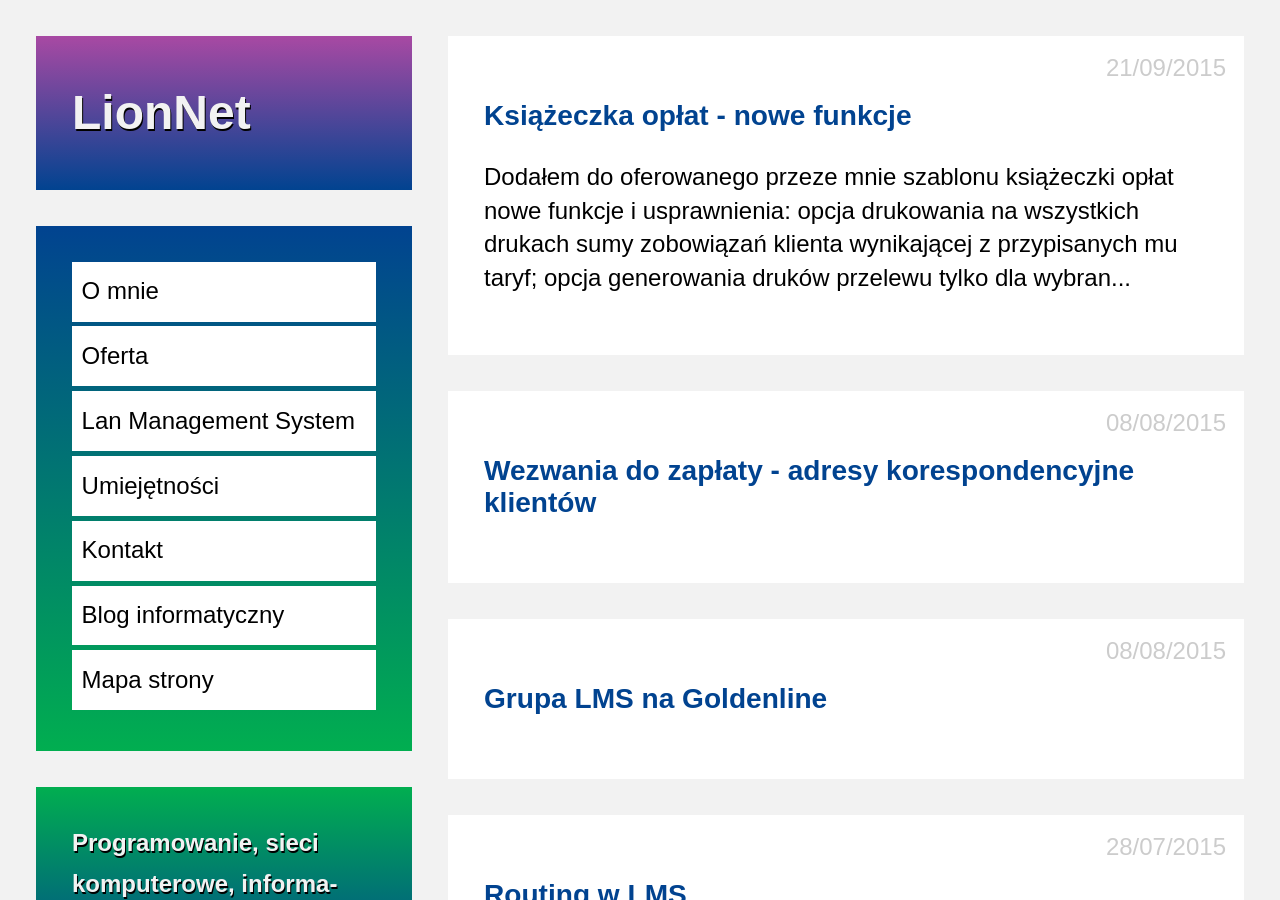
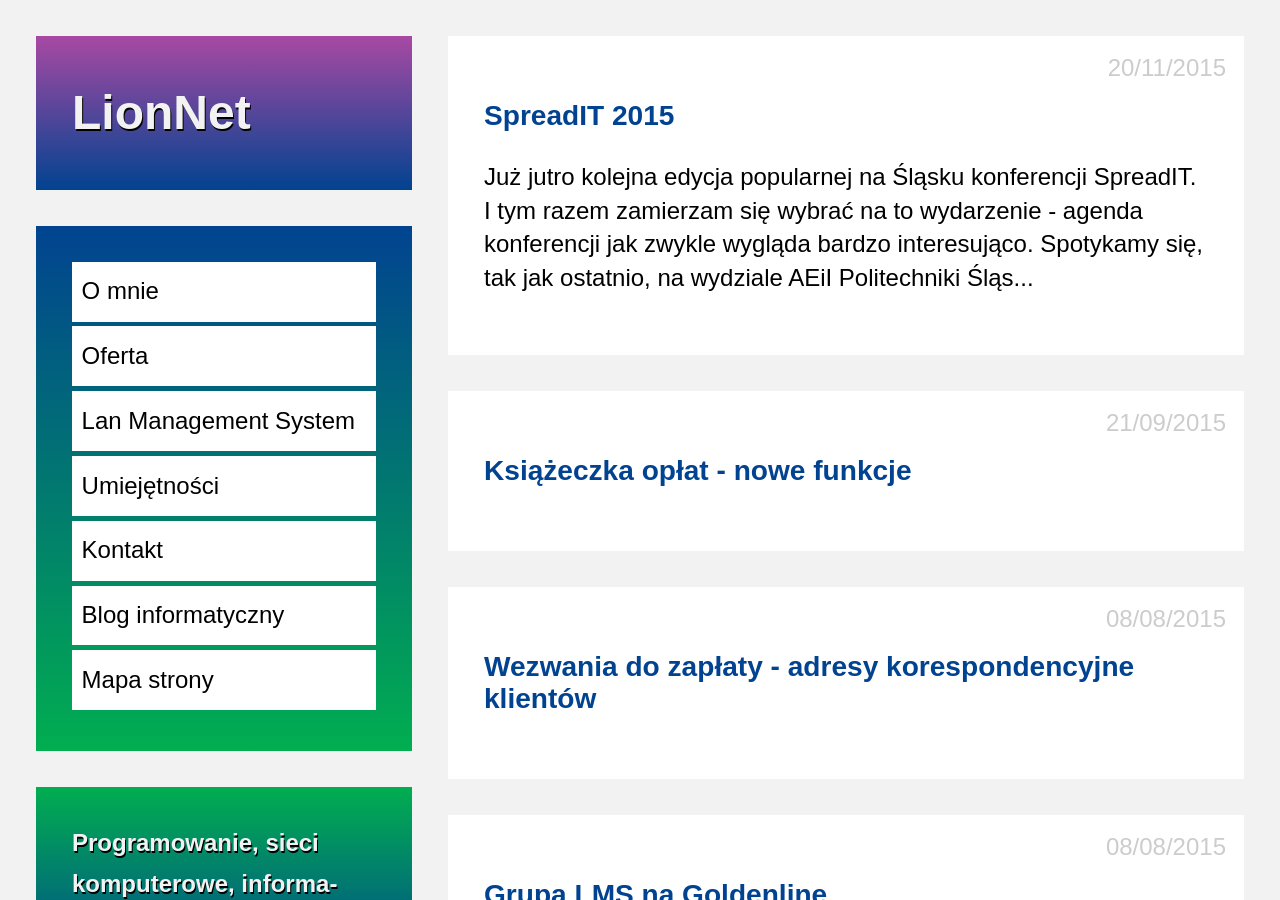
Before and after one commit to maciejlew/maciejlew.github.io, a Jekyll site: the page built from pages/blog.md, in a window 1280 px wide and 900 px high. Built offline with Jekyll 4.4.1, drawn with Linux system fonts in a browser that asks for light colours.

Commit message:
Adds post 'SpreadIT 2015'

```diff
--- /dev/null
+++ b/_posts/2015-11-20-spreadit-2015.md
@@ -0,0 +1,17 @@
+---
+layout: post
+title: "SpreadIT 2015"
+date: 2015-11-20 19:30:00
+description: "Informacja o Spread IT 2015"
+keywords: "SpreadIT 2015, konferencja IT"
+
+---
+
+Już jutro kolejna edycja popularnej na Śląsku konferencji SpreadIT. I tym razem
+zamierzam się wybrać na to wydarzenie - agenda konferencji jak zwykle wygląda
+bardzo interesująco. Spotykamy się, tak jak ostatnio, na wydziale AEiI Politechniki
+Śląskiej w Gliwicach. Więcej informacji znajdziecie
+[na stronie konferencji](http://spreadit.pl/).
+Do zobaczenia na miejscu.
+
+{% include acronyms.md %}
--- a/pages/map.md
+++ b/pages/map.md
@@ -24,6 +24,7 @@ redirect_from: /map/
  * [Umiejętności](../umiejetnosci)
  * [Kontakt](../kontakt)
  * [Blog informatyczny](../blog)
+   * [SpreadIT 2015](../2015/11/20/spreadit-2015.html)
    * [Książeczka opłat - nowe funkcje](../2015/09/21/ksiazeczka-oplat-nowe-funkcje.html)
    * [Wezwania do zapłaty - adresy korespondencyjne klientów](../2015/08/08/wezwania-do-zaplaty-adresy-korespondencyjne.html)
    * [Grupa LMS na Goldenline](../2015/08/08/grupa-lms-na-goldenline.html)
```
